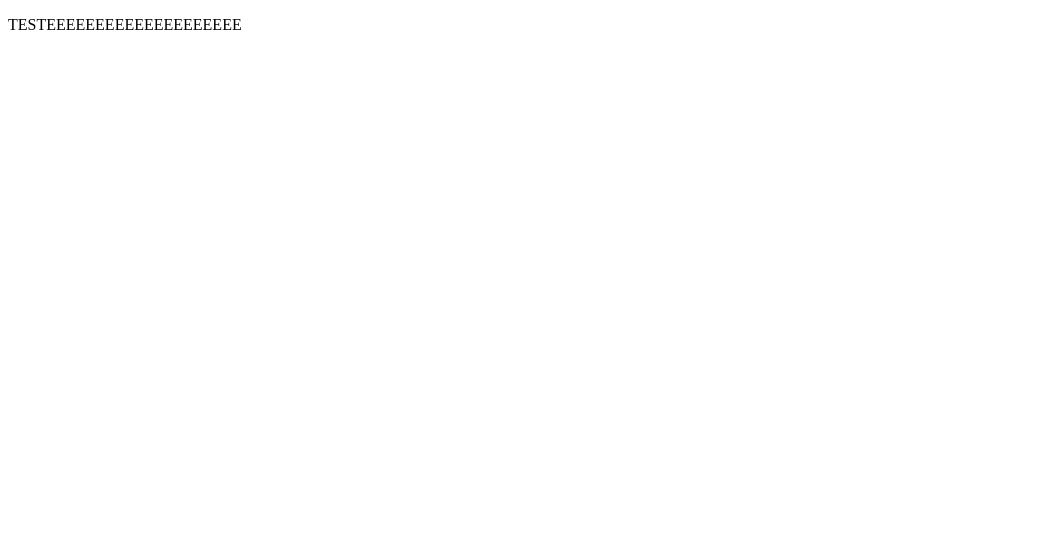
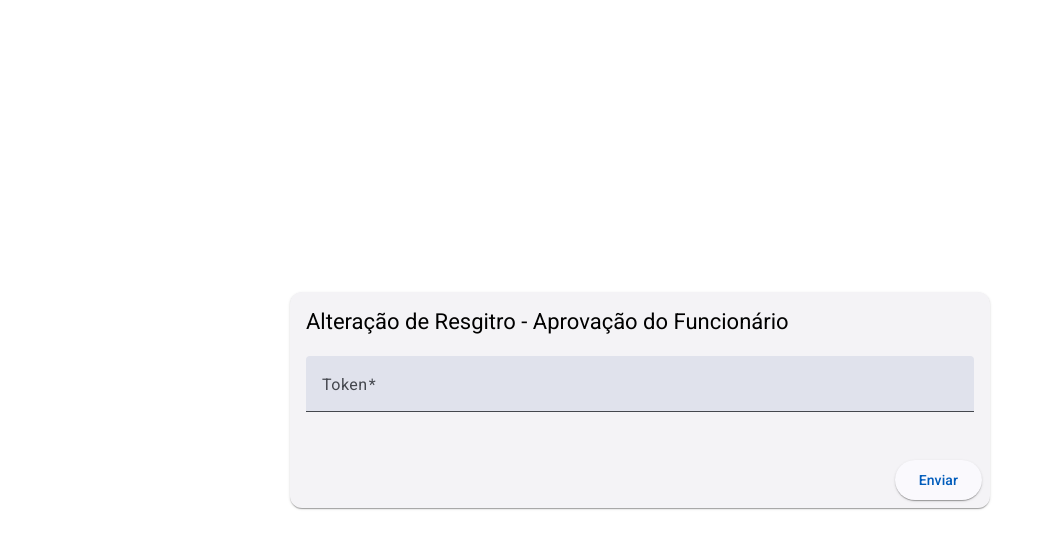
Before and after one commit to Ikeoh/fluig-tb-alteracao-registro, an Angular app in the folder angular-app/: page / in a window 1280 px wide. Shown: the top 548 px of the page, without its empty margins (0-1046 px from the left). Built offline with nearby package versions, Linux system fonts and the light colour scheme.

Commit message:
Adiciona Angular Material e CDK ao projeto, implementa formulário com validação e estilização usando mat-card

```diff
--- a/angular-app/angular.json
+++ b/angular-app/angular.json
@@ -32,6 +32,7 @@
               }
             ],
             "styles": [
+              "@angular/material/prebuilt-themes/azure-blue.css",
               "src/styles.scss"
             ],
             "scripts": []
@@ -91,6 +92,7 @@
               }
             ],
             "styles": [
+              "@angular/material/prebuilt-themes/azure-blue.css",
               "src/styles.scss"
             ],
             "scripts": []
--- a/angular-app/package.json
+++ b/angular-app/package.json
@@ -11,10 +11,12 @@
   "private": true,
   "dependencies": {
     "@angular/animations": "^19.0.0",
+    "@angular/cdk": "~19.0.5",
     "@angular/common": "^19.0.0",
     "@angular/compiler": "^19.0.0",
     "@angular/core": "^19.0.0",
     "@angular/forms": "^19.0.0",
+    "@angular/material": "~19.0.5",
     "@angular/platform-browser": "^19.0.0",
     "@angular/platform-browser-dynamic": "^19.0.0",
     "@angular/router": "^19.0.0",
--- a/angular-app/src/app/app.component.html
+++ b/angular-app/src/app/app.component.html
@@ -1,4 +1,23 @@
-<p>TESTEEEEEEEEEEEEEEEEEEEE</p>
-
+<div class="card-container">
+  <mat-card>
+    <mat-card-header>
+      <mat-card-title>Alteração de Resgitro - Aprovação do Funcionário</mat-card-title>
+    </mat-card-header>
+    <mat-card-content>
+      <form>
+        <mat-form-field>
+          <mat-label>Token</mat-label>
+          <input type="text" matInput [formControl]="tokenFormControl" placeholder="Insira seu token aqui">
+          @if (tokenFormControl.hasError('required')) {
+          <mat-error>Token é <strong>obrigatório!</strong></mat-error>
+          }
+        </mat-form-field>
+      </form>
+    </mat-card-content>
+    <mat-card-actions>
+      <button mat-raised-button color="primary" class="send-button">Enviar</button>
+    </mat-card-actions>
+  </mat-card>
+</div>
 
 <router-outlet />
--- a/angular-app/src/app/app.component.scss
+++ b/angular-app/src/app/app.component.scss
@@ -0,0 +1,33 @@
+.card-container {
+  display: flex;
+  justify-content: center;
+  align-items: center;
+  min-height: 100vh;
+
+  @media (min-width: 400px) {
+    mat-card {
+      min-width: 700px;
+    }
+  }
+
+  mat-card {
+    mat-card-header {
+      mat-card-title {
+        margin-bottom: 20px;
+      }
+
+    }
+
+    mat-card-content {
+      mat-form-field {
+        margin-bottom: 20px;
+        width: 100%;
+      }
+    }
+
+    mat-card-actions {
+      display: flex;
+      justify-content: flex-end;
+    }
+  }
+}
--- a/angular-app/src/app/app.component.ts
+++ b/angular-app/src/app/app.component.ts
@@ -1,11 +1,20 @@
 import { Component } from '@angular/core';
 import { RouterOutlet } from '@angular/router';
 import { APP_BASE_HREF } from '@angular/common';
-
+import { MatCardModule } from '@angular/material/card';
+import { MatInputModule } from '@angular/material/input';
+import { MatButtonModule } from '@angular/material/button';
+import { FormControl, ReactiveFormsModule, Validators } from '@angular/forms';
 
 @Component({
   selector: 'app-root',
-  imports: [RouterOutlet],
+  imports: [
+    RouterOutlet,
+    MatCardModule,
+    MatInputModule,
+    ReactiveFormsModule,
+    MatButtonModule
+  ],
   providers: [
     {
       provide: APP_BASE_HREF,
@@ -17,4 +26,7 @@
 })
 export class AppComponent {
   title = 'angular-app';
+
+  // Cria um FormControl para o campo de token
+  tokenFormControl = new FormControl('', [Validators.required]);
 }
--- a/angular-app/src/app/app.config.ts
+++ b/angular-app/src/app/app.config.ts
@@ -2,7 +2,8 @@
 import { provideRouter } from '@angular/router';
 
 import { routes } from './app.routes';
+import { provideAnimationsAsync } from '@angular/platform-browser/animations/async';
 
 export const appConfig: ApplicationConfig = {
-  providers: [provideZoneChangeDetection({ eventCoalescing: true }), provideRouter(routes)]
+  providers: [provideZoneChangeDetection({ eventCoalescing: true }), provideRouter(routes), provideAnimationsAsync()]
 };
--- a/angular-app/src/index.html
+++ b/angular-app/src/index.html
@@ -6,8 +6,10 @@
   <base href="/">
   <meta name="viewport" content="width=device-width, initial-scale=1">
   <link rel="icon" type="image/x-icon" href="favicon.ico">
+  <link href="https://fonts.googleapis.com/css2?family=Roboto:wght@300;400;500&display=swap" rel="stylesheet">
+  <link href="https://fonts.googleapis.com/icon?family=Material+Icons" rel="stylesheet">
 </head>
-<body>
+<body class="mat-typography">
   <app-root></app-root>
 </body>
 </html>
--- a/angular-app/src/styles.scss
+++ b/angular-app/src/styles.scss
@@ -1 +1,4 @@
 /* You can add global styles to this file, and also import other style files */
+
+html, body { height: 100%; }
+body { margin: 0; font-family: Roboto, "Helvetica Neue", sans-serif; }
```
Also changed, not shown: 1 other file (tests, documents, lock files or other folders).
